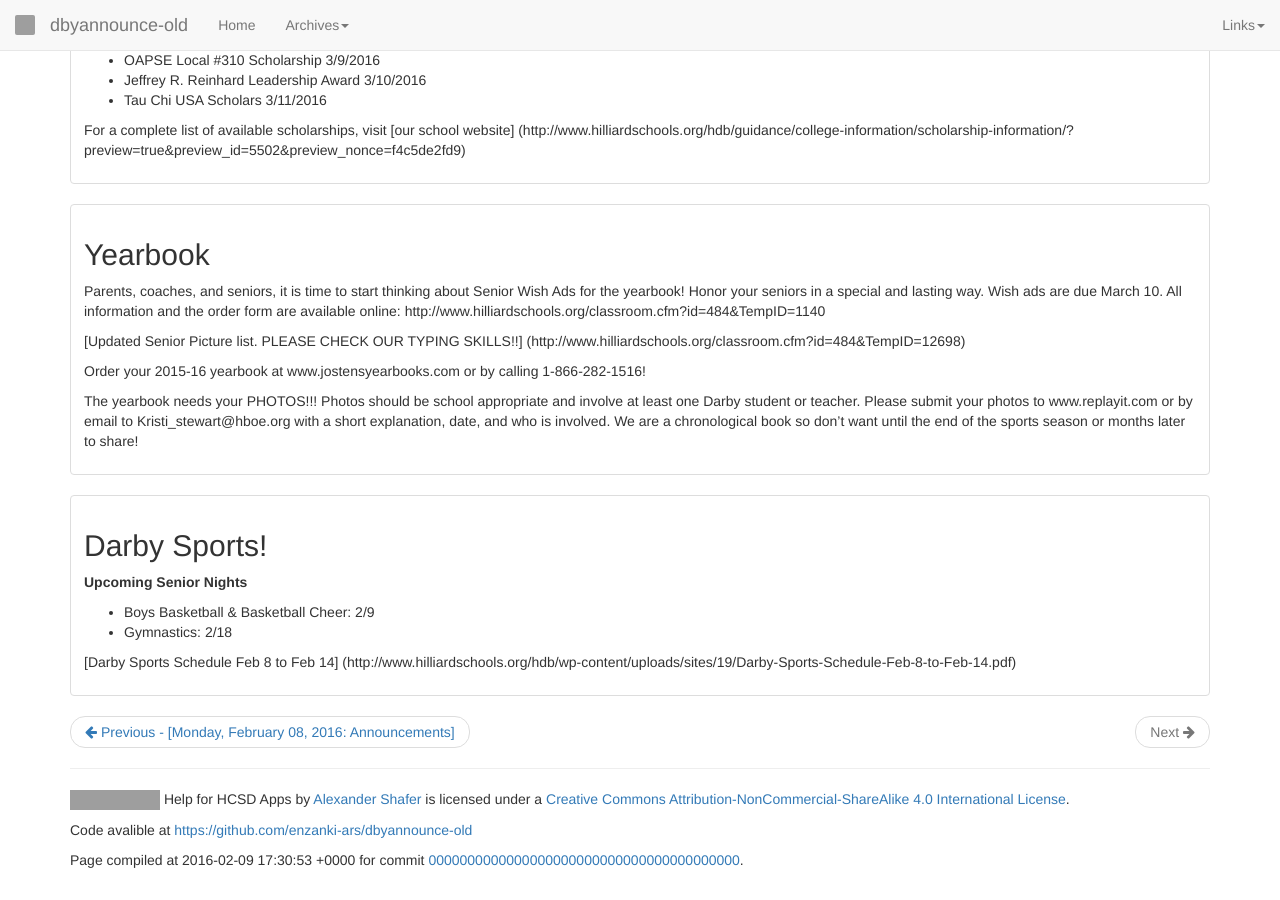
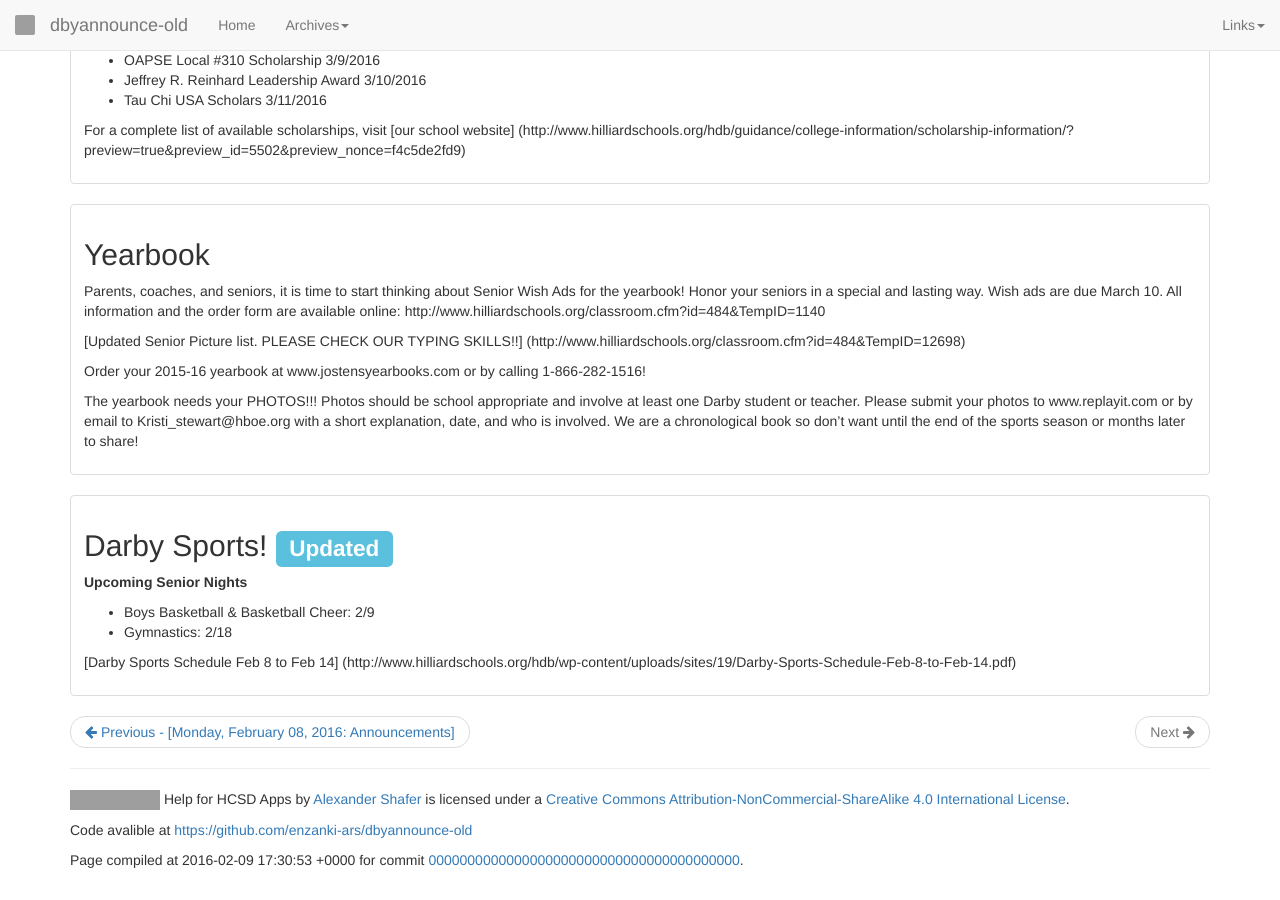
Before and after one commit to enzanki-ars/dbyannounce-old, a Jekyll site: the page built from _posts/2016-02-09-announcements.md, in a window 1280 px wide and 900 px high, scrolled down 3489 px. Built offline with Jekyll 4.4.1, drawn with Linux system fonts in a browser that asks for light colours; nearby versions of some CDN libraries; grey boxes are pictures that could not be loaded.

Commit message:
Improve display for updated info.

```diff
--- a/_includes/announcement.html
+++ b/_includes/announcement.html
@@ -6,7 +6,15 @@
   <div class="caption">
     {% if include.announcement.title %}
 
-      <h2>{{ include.announcement.title }} {% if include.announcement.new %} <span class="label label-default">New</span> {% endif %}</h2>
+      <h2>
+        {{ include.announcement.title }}
+        {% if include.announcement.new %}
+          <span class="label label-default">New</span>
+        {% endif %}
+        {% if include.announcement.updated %}
+          <span class="label label-info">Updated</span>
+        {% endif %}
+      </h2>
     {% endif %}
 
     {% if include.announcement.text %}
```
Also changed, not shown: _posts/2016-02-09-announcements.md (+1 -0 lines).
